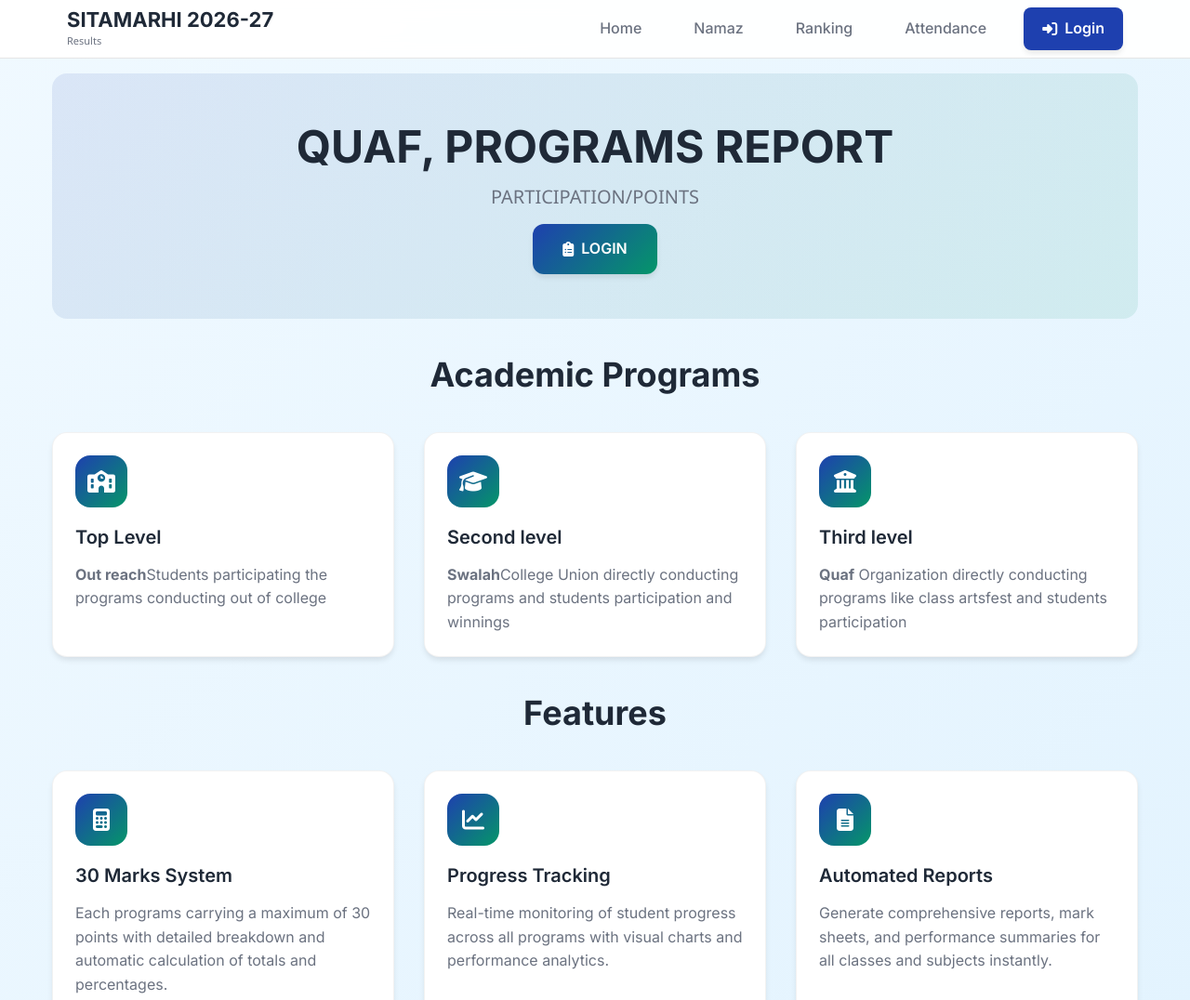
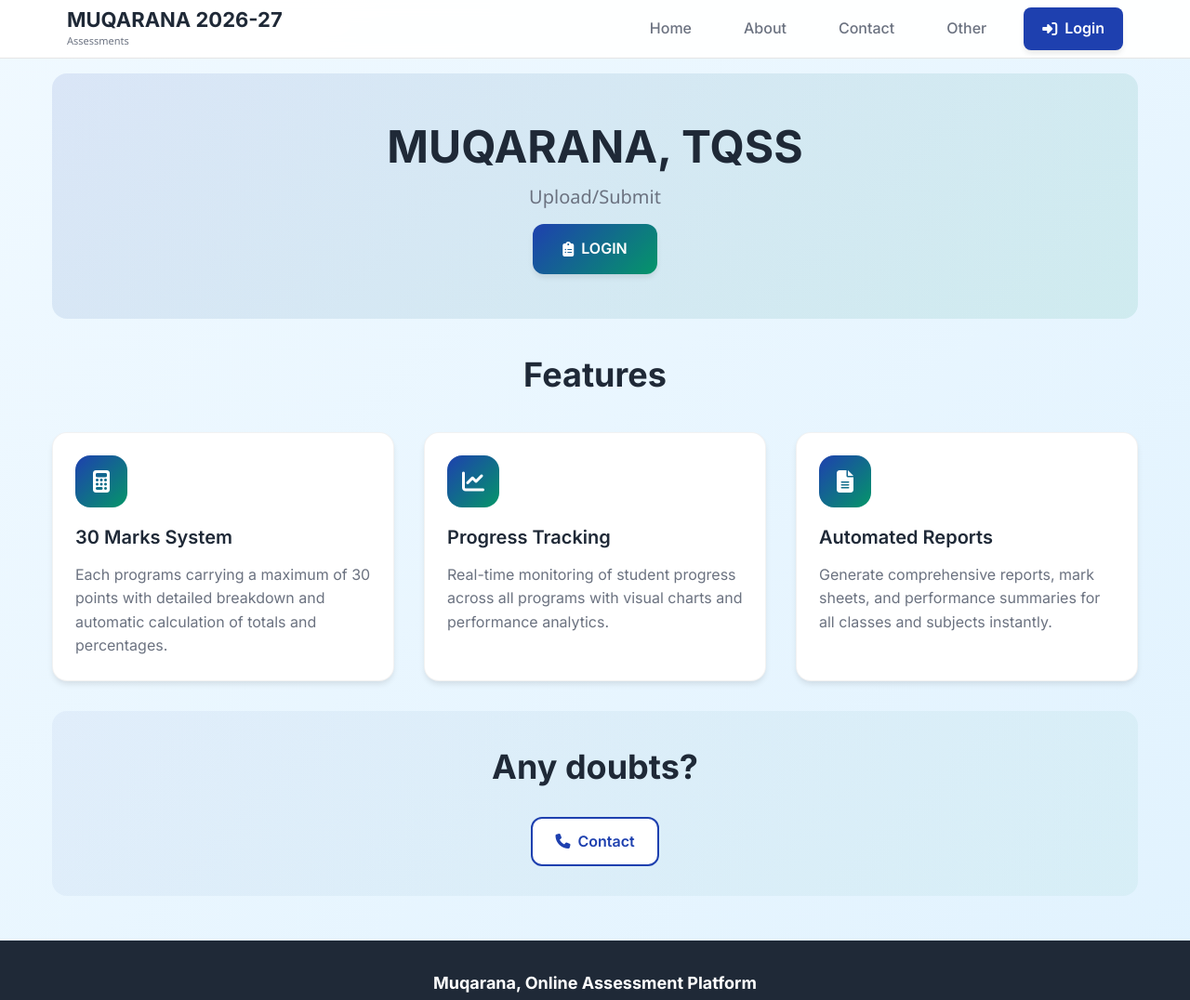
Before and after one commit to MUHAMMEDNASIKKV/muqarana, a plain HTML site: page index.html in a window 1280 px wide. Shown: the top 1076 px of the page at 93% size. Drawn offline with nearby package versions, Linux system fonts and the light colour scheme.

Commit message:
Update index.html

```diff
--- a/index.html
+++ b/index.html
@@ -7,7 +7,7 @@
     <link rel="icon" type="image/x-icon" href="favicon.ico">
 
 <!-- Primary Meta Tags -->
-<title>SITAMARHI-BIHAR</title>
+<title>MUQARANA-CCE</title>
 <meta name="title" content="QUAF PROGRAMS REPORT">
 <meta name="description" content="QUAF PROGRAMS REPORT">
 
@@ -620,18 +620,18 @@
             <div class="logo-container">
 
                 <div class="brand-text">
-                    <h1 class="brand-title">SITAMARHI 2026-27</h1>
-                    <span class="brand-motto english-text">Results</span>
+                    <h1 class="brand-title">MUQARANA 2026-27</h1>
+                    <span class="brand-motto english-text">Assessments</span>
                 </div>
             </div>
 
             <!-- Desktop Navigation -->
             <div class="desktop-nav">
                 <a href="index.html" class="nav-link">Home</a>
-                <a href="namaz.html" class="nav-link">Namaz</a>
-                <a href="rankings.html" class="nav-link">Ranking</a>
-                <a href="attendance.html" class="nav-link">Attendance</a>
-                <a href="login.html" class="login-btn">
+                <a href="#" class="nav-link">About</a>
+                <a href="#" class="nav-link">Contact</a>
+                <a href="#" class="nav-link">Other</a>
+                <a href="cce.html" class="login-btn">
                     <i class="fas fa-sign-in-alt"></i>
                     Login
                 </a>
@@ -650,9 +650,9 @@
             <div class="mobile-menu" id="mobileMenu">
                 <div class="mobile-menu-content">
                     <a href="index.html" class="mobile-nav-link">Home</a>
-                    <a href="namaz.html" class="mobile-nav-link">Namaz</a>
-                    <a href="rankings.html" class="mobile-nav-link">Rankings</a>
-                    <a href="attendance.html" class="mobile-nav-link">Attendance</a>
+                    <a href="#" class="mobile-nav-link">About</a>
+                    <a href="#" class="mobile-nav-link">Contact</a>
+                    <a href="#" class="mobile-nav-link">Other</a>
 
                 </div>
             </div>
@@ -664,56 +664,16 @@
         <!-- Hero Section -->
         <section class="hero-section fade-in">
             <h2 class="hero-title">
-                QUAF, PROGRAMS REPORT
+                MUQARANA, TQSS
             </h2>
             <p class="hero-subtitle urdu-text" style="margin-bottom: 12px;">
-                PARTICIPATION/POINTS
+                Upload/Submit
             </p>
 
             <a href="login.html" class="cta-button">
                 <i class="fas fa-clipboard-list"></i>
                 LOGIN
             </a>
-        </section>
-
-        <!-- Classes Overview Section -->
-        <section id="classes" class="features-section">
-            <div class="section-header fade-in">
-                <h3 class="section-title">Academic Programs</h3>
-
-            </div>
-
-            <div class="features-grid">
-                <div class="feature-card fade-in">
-                    <div class="feature-icon">
-                        <i class="fas fa-school"></i>
-                    </div>
-                    <h4 class="feature-title">Top Level</h4>
-                    <p class="feature-description">
-                        <strong>Out reach</strong>Students participating the programs conducting out of college
-                    </p>
-                </div>
-
-                <div class="feature-card fade-in">
-                    <div class="feature-icon">
-                        <i class="fas fa-graduation-cap"></i>
-                    </div>
-                    <h4 class="feature-title">Second level</h4>
-                    <p class="feature-description">
-                        <strong>Swalah</strong>College Union directly conducting programs and students participation and winnings
-                    </p>
-                </div>
-
-                <div class="feature-card fade-in">
-                    <div class="feature-icon">
-                        <i class="fas fa-university"></i>
-                    </div>
-                    <h4 class="feature-title">Third level</h4>
-                    <p class="feature-description">
-                        <strong>Quaf</strong> Organization directly conducting programs like class artsfest and students participation
-                    </p>
-                </div>
-            </div>
         </section>
 
         <!-- Features Section -->
@@ -761,7 +721,7 @@
             <h3 class="section-title">Any doubts?</h3>
 
             <div class="cta-actions">
-                <a href="#contact" class="btn-secondary">
+                <a href="7306340227" class="btn-secondary">
                     <i class="fas fa-phone"></i>
                     Contact
                 </a>
@@ -773,9 +733,9 @@
     <footer class="footer">
         <div class="footer-content">
             <div class="footer-logo">
-                <h4 class="footer-title">Quaf, Qualitative Union For Academic Focus</h4>
+                <h4 class="footer-title">Muqarana, Online Assessment Platform</h4>
             </div>
-            <p class="footer-description">Programs Management System</p>
+            <p class="footer-description">CCE Management System</p>
             <div class="social-links">
                 <a href="#" class="social-link" aria-label="Facebook">
                     <i class="fab fa-facebook-f"></i>
@@ -791,7 +751,7 @@
                 </a>
             </div>
             <p class="footer-copyright">
-                © 2026 Quaf, All rights reserved.
+                © 2026 Muqarana, All rights reserved.
             </p>
         </div>
     </footer>
```
